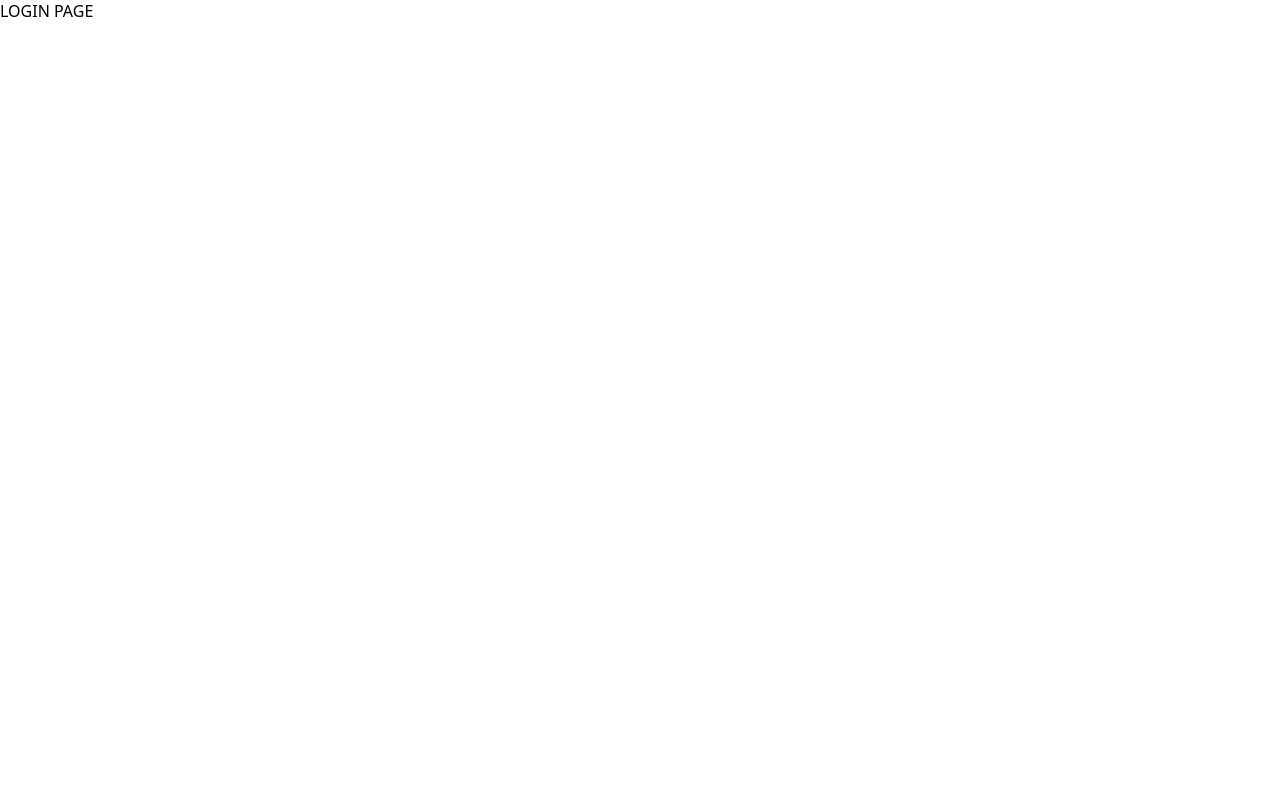
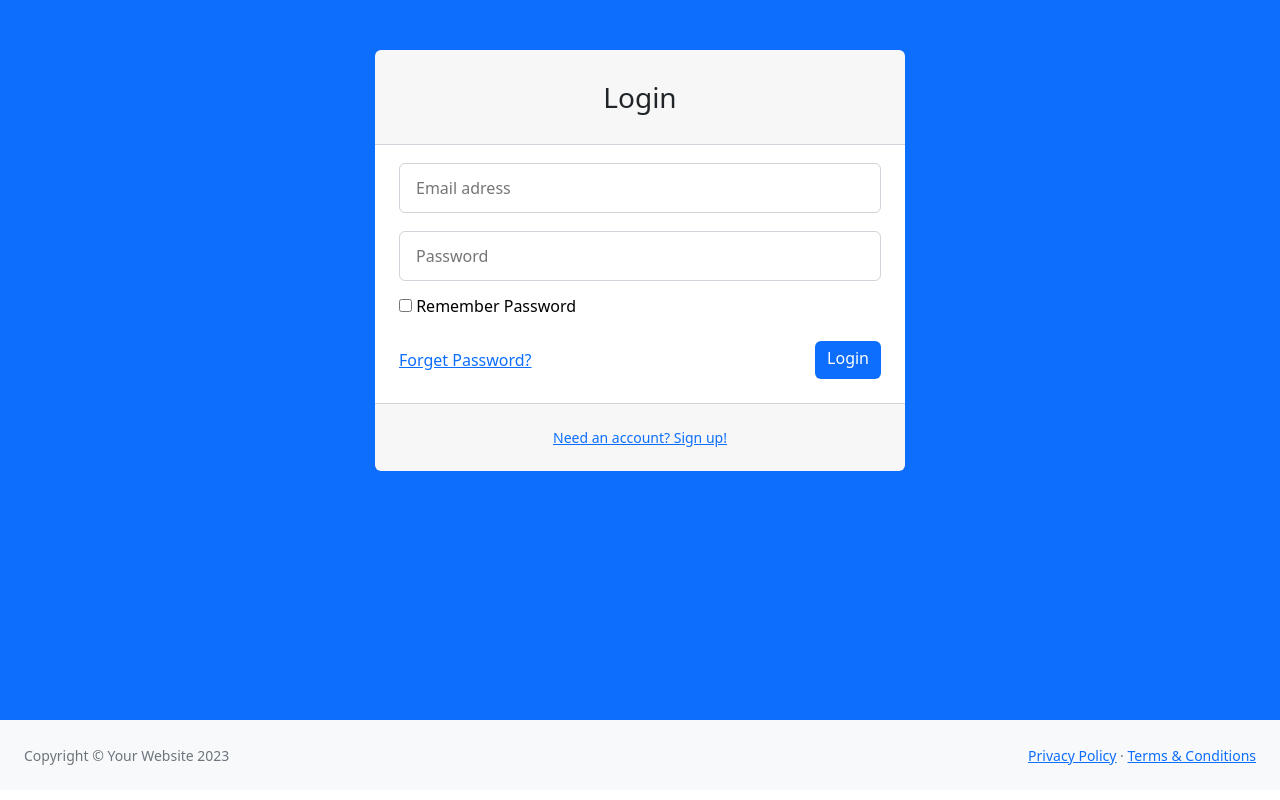
Before and after one commit to mirana-CA/admin-panel, a plain HTML site: page login.html in a window 1280 px wide. Drawn offline with Linux system fonts and the light colour scheme; a web font is replaced by a local one.

Commit message:
login page completed

```diff
--- a/assets/css/login.css
+++ b/assets/css/login.css
@@ -0,0 +1,109 @@
+.login_section {
+  background-color: #0d6efd;
+  display: flex;
+  justify-content: center;
+  min-height: 90vh;
+  height: calc(100% - 60px);
+}
+.login_secction__container {
+  max-width: 530px;
+  width: 100%;
+  min-height: 420px;
+  height: 100%;
+  background-color: #ffffff;
+  border-radius: 6px;
+  margin: 50px 20px 0;
+}
+.login_secction__container h3 {
+  font-size: 28px;
+  padding: 28px 0;
+  text-align: center;
+  color: #212529;
+  background-color: rgba(0, 0, 0, 0.03);
+  font-weight: normal;
+  border-bottom: 1px solid #ced4da;
+}
+
+.login_secction__container form {
+  padding: 0 24px;
+}
+.login_secction__container form input {
+  margin-top: 18px;
+}
+.login_secction__container form .text_input {
+  display: block;
+  width: 100%;
+  padding: 12px 16px;
+  font-size: 16px;
+  font-weight: 400;
+  line-height: 1.5;
+  color: #212529;
+  background-color: #fff;
+  border: 1px solid #ced4da;
+  border-radius: 6px;
+  outline: none;
+
+  color: #000;
+}
+.form_bottom {
+  display: flex;
+  justify-content: space-between;
+  align-items: center;
+  margin-top: 24px;
+}
+.form_bottom a {
+  color: #0d6efd;
+  text-decoration: underline;
+  transition: 200ms;
+}
+
+.form_bottom a:hover {
+  color: #0a58ca;
+  text-decoration: underline;
+}
+.form_bottom button {
+  padding: 6px 12px 10px;
+  background-color: #0d6efd;
+  color: #fff;
+  border-radius: 6px;
+  border: none;
+  cursor: pointer;
+  font-size: 16px;
+  transition: 200ms;
+}
+.form_bottom button:hover {
+  background-color: #0a58ca;
+}
+.login_secction__container__footer {
+  display: block;
+  font-size: 14px;
+  padding: 24px;
+  text-align: center;
+  color: #0d6efd;
+  text-decoration: underline;
+  background-color: rgba(0, 0, 0, 0.03);
+  border-top: 1px solid #ced4da;
+  transition: 200ms;
+  margin-top: 24px;
+}
+.login_secction__container__footer:hover {
+  color: #0a58ca;
+}
+.login_footer {
+  display: flex;
+  align-items: center;
+  justify-content: space-between;
+  height: 70px;
+  padding: 0 24px;
+  background-color: #f8f9fa;
+  color: #6c757d;
+  font-size: 14px;
+}
+.login_footer div a {
+  color: #0d6efd;
+  text-decoration: underline;
+}
+.login_footer div a:hover {
+  color: #0a58ca;
+  text-decoration: underline;
+}
--- a/assets/css/style.css
+++ b/assets/css/style.css
@@ -39,13 +39,11 @@ header nav {
   display: flex;
   align-items: center;
   justify-content: center;
-
 }
 
 .header_right_side form {
   position: relative;
   display: flex;
-
 }
 
 .header_right_side form input {
@@ -57,10 +55,9 @@ header nav {
   line-height: 1.5;
   color: #212529;
   background-color: #fff;
-  border: 1px solid rgba(0, 0, 0, 0.175) solid #ced4da;
+  border: 1px solid solid #ced4da;
   border-radius: 6px 0 0 6px;
   outline: none;
-
 }
 
 .header_right_side form button {
@@ -75,7 +72,6 @@ header nav {
   z-index: 2;
   border: 1px solid rgba(0, 0, 0, 0.175) solid #0d6efd;
   border-radius: 0 6px 6px 0;
-
 }
 
 .header_right_side i {
@@ -102,7 +98,7 @@ header nav {
   display: none;
 }
 
-@media only screen and (max-width:1000px) {
+@media only screen and (max-width: 1000px) {
   .responsive_menu {
     display: block;
   }
@@ -110,11 +106,9 @@ header nav {
   .header_left_side i {
     display: none;
   }
-
 }
 
-@media only screen and (max-width:766px) {
-
+@media only screen and (max-width: 766px) {
   .header_right_side form {
     display: none;
   }
@@ -122,7 +116,6 @@ header nav {
   .header_left_side h2 {
     padding-right: 0px;
   }
-
 }
 
 /* ASIDE START  */
@@ -132,7 +125,6 @@ aside {
   margin-top: 60px;
   height: calc(100% - 60px);
   width: 225px;
-
 }
 
 .aside_container_title {
@@ -140,7 +132,6 @@ aside {
   font-size: 12px;
   font-weight: bold;
   color: rgba(255, 255, 255, 0.25);
-
 }
 
 .aside_container_content {
@@ -174,7 +165,7 @@ cursor: pointer;
   top: 20px;
   font-size: 20px;
 }
-.aside_footer{
+.aside_footer {
   position: absolute;
   bottom: 0;
   left: 0;
@@ -193,14 +184,12 @@ cursor: pointer;
   }
 }
 
-@media only screen and (max-width:1000px) {
+@media only screen and (max-width: 1000px) {
   aside {
     animation-name: asideClose;
     animation-duration: 1000ms;
     display: none;
   }
-
-
 }
 
 /* ASIDE END  */
@@ -208,7 +197,7 @@ cursor: pointer;
 /* TABLE START  */
 #table_section {
   margin-left: 225px;
-  padding:60px 24px 0;
+  padding: 60px 24px 0;
 }
 
 #table_section h1 {
@@ -228,22 +217,22 @@ margin-bottom: 24px;
   text-decoration: underline;
   color: #0d6efd;
 }
-.table_section_note{
+.table_section_note {
   padding: 16px;
-  border: 1px  solid rgba(0, 0, 0, 0.175);
+  border: 1px solid rgba(0, 0, 0, 0.175);
   border-radius: 6px;
   max-width: 100%;
 }
-.table_section_note a{
+.table_section_note a {
   text-decoration: underline;
   color: #0d6efd;
 }
-.table_container{
+.table_container {
   margin-top: 32px;
-  border: 1px solid rgba(0, 0, 0, 0.175) ;
+  border: 1px solid rgba(0, 0, 0, 0.175);
   border-radius: 6px;
 }
-.table_heading{
+.table_heading {
   color: #212529;
   background-color: rgba(0, 0, 0, 0.03);
   padding: 8px 16px;
@@ -252,13 +241,13 @@ margin-bottom: 24px;
   gap: 5px;
   border-bottom: 1px solid rgba(0, 0, 0, 0.175);
 }
-.table_per_page{
+.table_per_page {
   padding: 24px;
   display: flex;
   align-items: center;
   justify-content: space-between;
 }
-.table_per_page input{
+.table_per_page input {
   display: block;
   padding: 6px 12px;
   font-size: 16px;
@@ -266,48 +255,47 @@ margin-bottom: 24px;
   line-height: 1.5;
   color: #212529;
   background-color: #fff;
-  border: 1px  solid #ced4da;
+  border: 1px solid #ced4da;
   border-radius: 6px;
   outline: none;
 }
-.table_per_page__left_side{
+.table_per_page__left_side {
   display: flex;
   align-items: center;
   gap: 10px;
 }
-.table_per_page__left_side select{
+.table_per_page__left_side select {
   padding: 8px 18px;
   border: 1px solid rgba(0, 0, 0, 0.175);
   border-radius: 6px;
   outline: none;
-
 }
 
-table{
+table {
   max-width: calc(100% - 48px);
   width: 100%;
   border-collapse: collapse;
   margin: 0 24px;
-
 }
-table td,table th{
+table td,
+table th {
   text-align: start;
   border: 1px solid rgba(0, 0, 0, 0.175);
   border-collapse: collapse;
   padding: 10px;
   font-size: 14px;
 }
-th div{
+th div {
   display: flex;
   justify-content: space-between;
   align-items: center;
   color: #212529;
   cursor: pointer;
 }
-th div i{
+th div i {
   color: rgba(0, 0, 0, 0.175);
 }
-.table_ending{
+.table_ending {
   display: flex;
   align-items: center;
   justify-content: space-between;
@@ -316,7 +304,7 @@ th div i{
 .pages_container {
   border-radius: 6px;
 }
-.pages_container button{
+.pages_container button {
   padding: 8px 12px;
   color: #0d6efd;
   border: 1px solid #ced4da;
@@ -326,61 +314,57 @@ font-size: 16px;
   cursor: pointer;
   transition-duration: 200ms;
 }
-.pages_container button:hover{
-
+.pages_container button:hover {
   background-color: #e9ecef;
 }
-.pages_last_elem{
+.pages_last_elem {
   border-radius: 0 6px 6px 0;
 }
-.pages_first_elem{
+.pages_first_elem {
   border-radius: 6px 0 0 6px;
 }
 
-
 /* TABLE END  */
 
-footer{
+footer {
   display: flex;
   align-items: center;
   justify-content: space-between;
   padding: 24px;
-  background-color: #F8F9FA;
+  background-color: #f8f9fa;
   margin-left: 225px;
   color: #6c757d;
   font-size: 14px;
   margin-top: 24px;
 }
- footer div a{
+footer div a {
   color: #0d6efd;
   text-decoration: underline;
 }
-footer div a:hover{
+footer div a:hover {
   color: #0a58ca;
   text-decoration: underline;
-
 }
-@media only screen and (max-width:1000px) {
+@media only screen and (max-width: 1000px) {
   #table_section {
     margin-left: 0;
   }
-  footer{
+  footer {
     margin-left: 0;
   }
-
 }
-@media only screen and (max-width:570px) {
-  .table_per_page{
+@media only screen and (max-width: 570px) {
+  .table_per_page {
     flex-direction: column;
     gap: 20px;
     align-items: start;
   }
-  .table_ending{
+  .table_ending {
     flex-direction: column;
     gap: 20px;
     align-items: start;
   }
-  .table_main_container{
+  .table_main_container {
     overflow-x: scroll;
   }
 }
--- a/login.html
+++ b/login.html
@@ -1,25 +1,52 @@
 <!DOCTYPE html>
 <html lang="en">
-
-<head>
+  <head>
     <meta charset="UTF-8" />
     <meta name="viewport" content="width=device-width, initial-scale=1.0" />
-    <link rel="stylesheet" href="https://cdnjs.cloudflare.com/ajax/libs/font-awesome/6.6.0/css/all.min.css" />
-    <link rel="preconnect" href="https://fonts.googleapis.com">
-    <link rel="preconnect" href="https://fonts.gstatic.com" crossorigin>
-    <link href="https://fonts.googleapis.com/css2?family=Mulish:ital,wght@0,200..1000;1,200..1000&display=swap"
-        rel="stylesheet">
     <link
-        href="https://fonts.googleapis.com/css2?family=Saira+Extra+Condensed:wght@100;200;300;400;500;600;700;800;900&display=swap"
-        rel="stylesheet">
+      rel="stylesheet"
+      href="https://cdnjs.cloudflare.com/ajax/libs/font-awesome/6.6.0/css/all.min.css"
+    />
+    <link rel="preconnect" href="https://fonts.googleapis.com" />
+    <link rel="preconnect" href="https://fonts.gstatic.com" crossorigin />
+    <link
+      href="https://fonts.googleapis.com/css2?family=Mulish:ital,wght@0,200..1000;1,200..1000&display=swap"
+      rel="stylesheet"
+    />
+    <link
+      href="https://fonts.googleapis.com/css2?family=Saira+Extra+Condensed:wght@100;200;300;400;500;600;700;800;900&display=swap"
+      rel="stylesheet"
+    />
     <link rel="stylesheet" href="assets/css/reset.css" />
     <link rel="stylesheet" href="assets/css/login.css" />
     <title>Admin Panel | Login</title>
-</head>
+  </head>
 
-
-<body>
-    LOGIN PAGE
-</body>
-
+  <body>
+    <section class="login_section">
+      <div class="login_secction__container">
+        <h3>Login</h3>
+        <form action="">
+          <input type="text" placeholder="Email adress" class="text_input" />
+          <input type="text" placeholder="Password" class="text_input" />
+          <input type="checkbox" /> Remember Password
+          <div class="form_bottom">
+            <a href="">Forget Password?</a>
+            <button>Login</button>
+          </div>
+        </form>
+        <a href="" class="login_secction__container__footer"
+          >Need an account? Sign up!
+        </a>
+      </div>
+    </section>
+    <footer class="login_footer">
+      <p>Copyright © Your Website 2023</p>
+      <div>
+        <a href="">Privacy Policy</a>
+        ·
+        <a href=""> Terms & Conditions</a>
+      </div>
+    </footer>
+  </body>
 </html>
```
Lines whose indentation alone changed are shown as unchanged.
